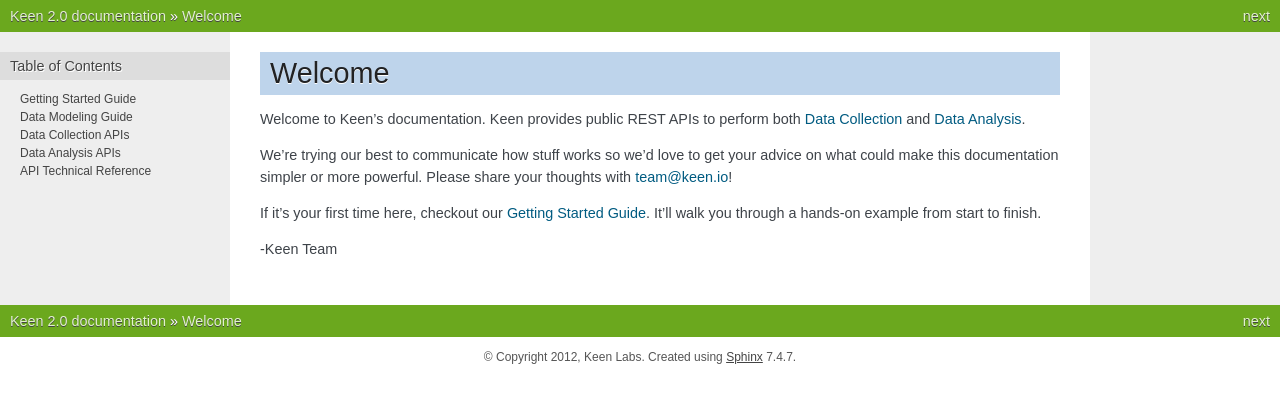
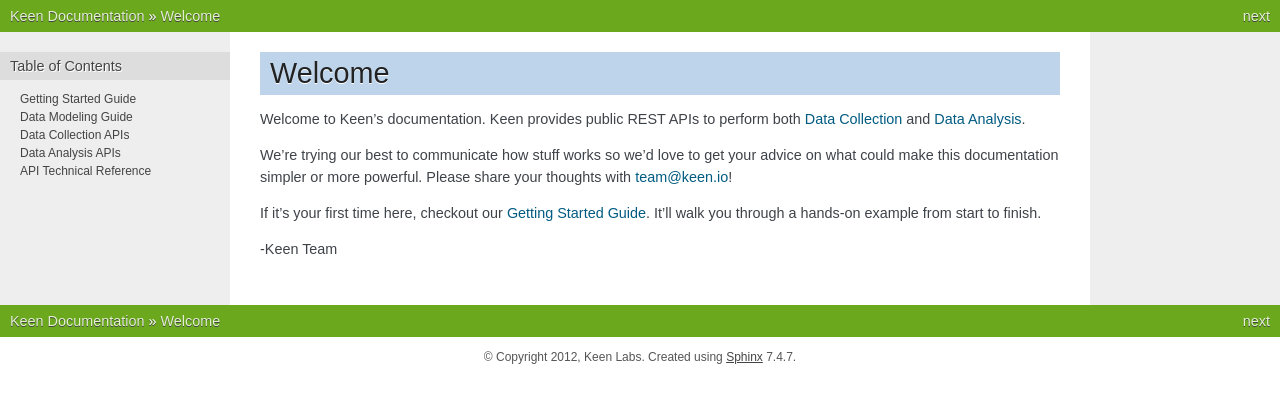
Before and after one commit to keenlabs/Keen-Docs, a Sphinx documentation site: the page built from source/index.rst, in a window 1280 px wide. Shown: the top 403 px of the page. Built offline with Sphinx 7.4.7, drawn with Linux system fonts in a browser that asks for light colours.

Commit message:
Changed default html title
from "Keen <version> documentation" to Keen Documentation

```diff
--- a/source/conf.py
+++ b/source/conf.py
@@ -103,7 +103,7 @@
 
 # The name for this set of Sphinx documents.  If None, it defaults to
 # "<project> v<release> documentation".
-#html_title = None
+html_title = 'Keen Documentation'
 
 # A shorter title for the navigation bar.  Default is the same as html_title.
 #html_short_title = None
```
